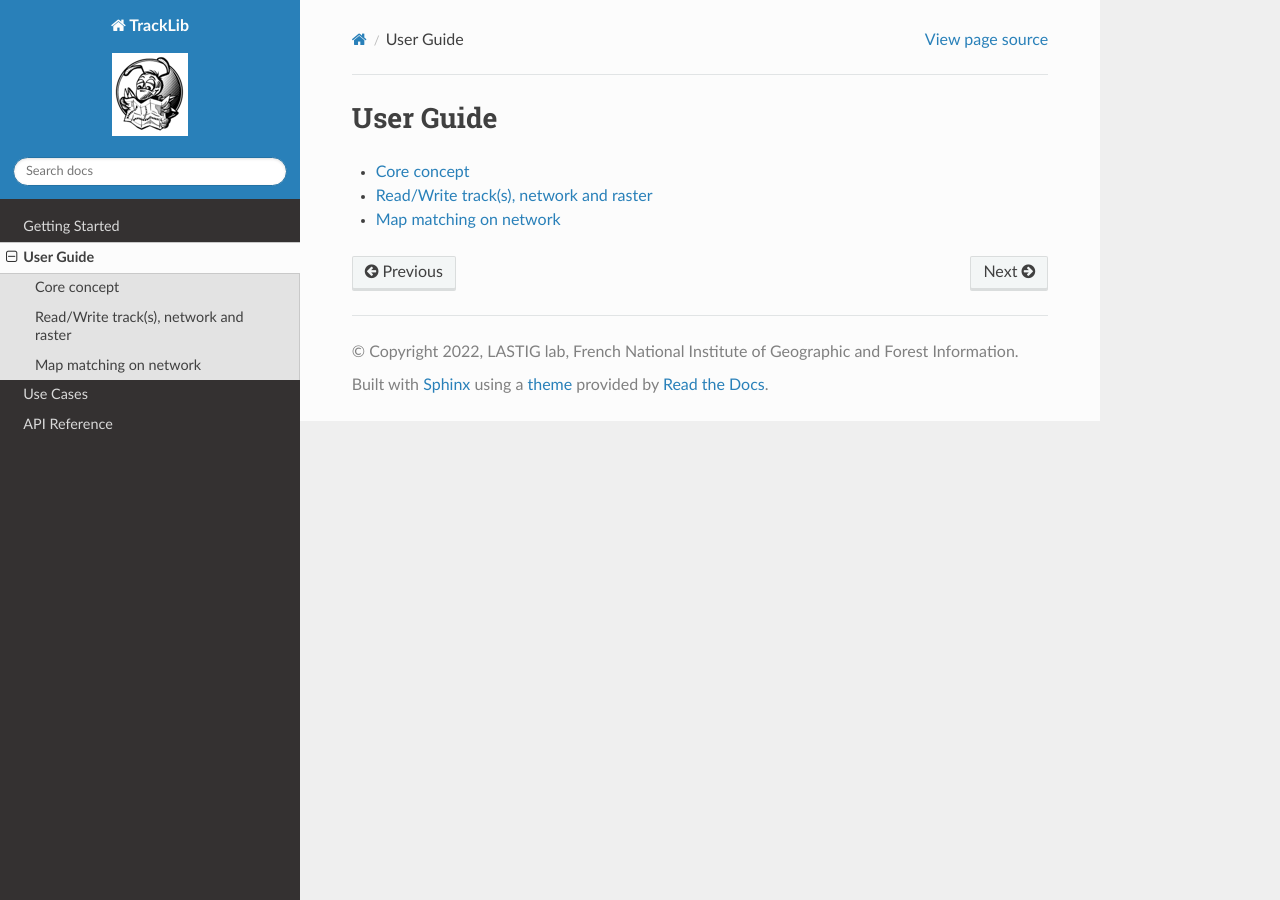
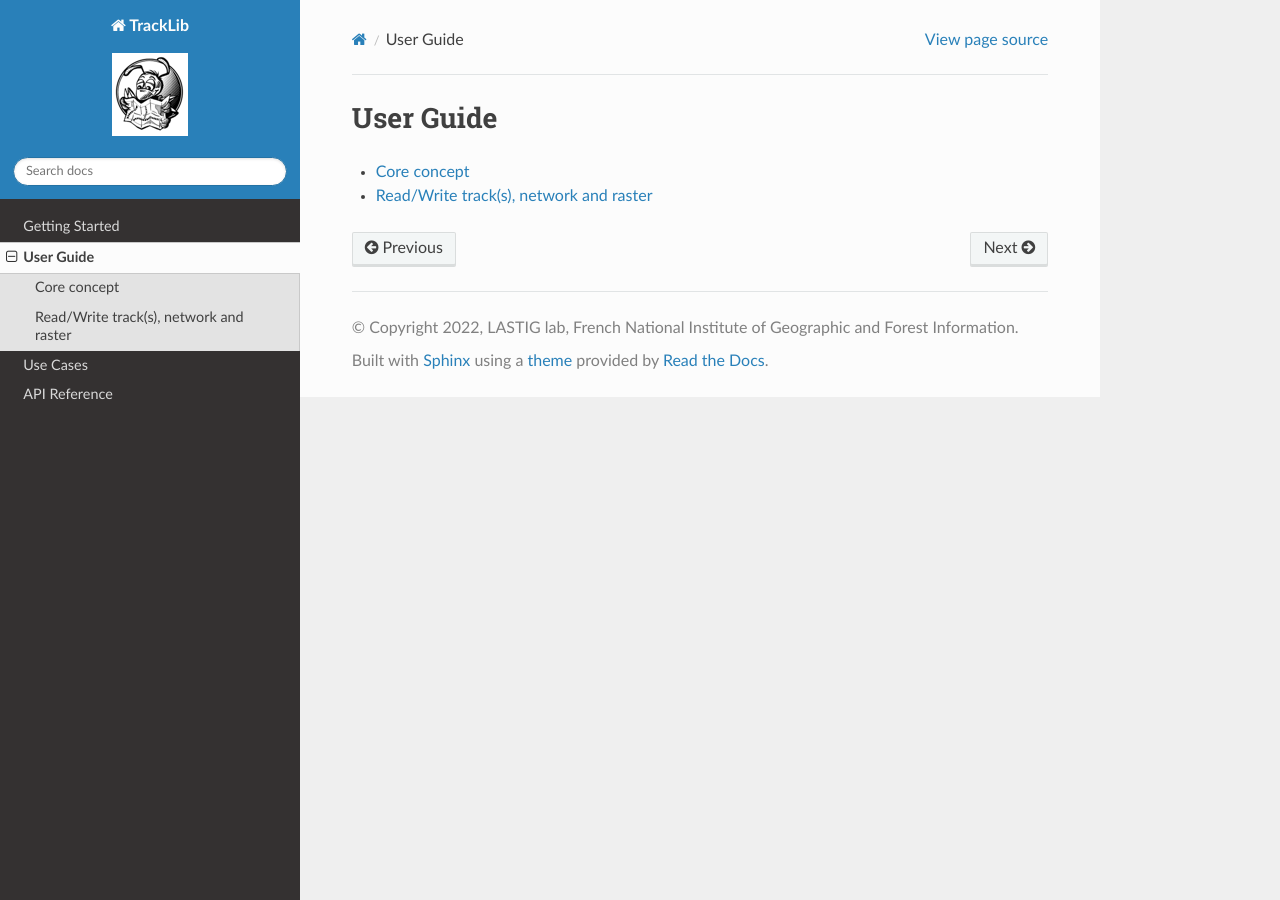
Before and after one commit to umrlastig/tracklib, a Sphinx documentation site: the page built from doc/source/userguide/index.rst, in a window 1280 px wide. Built offline with Sphinx 7.4.7 and the Read the Docs theme 2.0.0, drawn with Linux system fonts in a browser that asks for light colours.

Commit message:
pb readthedocs

```diff
--- a/doc/source/userguide/index.rst
+++ b/doc/source/userguide/index.rst
@@ -15,7 +15,7 @@ User Guide
 
   Core concept <coreconcept>
   Read/Write track(s), network and raster <reader_writer>
-  Map matching on network <../notebook/MapMatchingOnNetwork>
+
 
 
 .. 2. Operation for manipulating track <2_operator>
```
